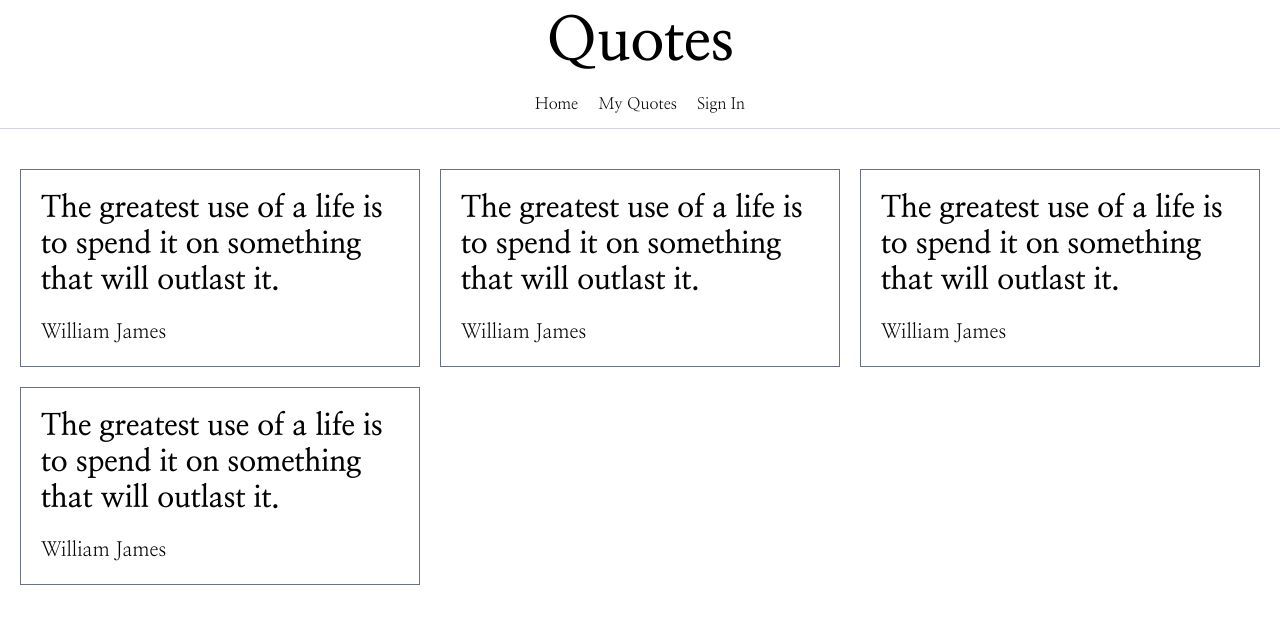
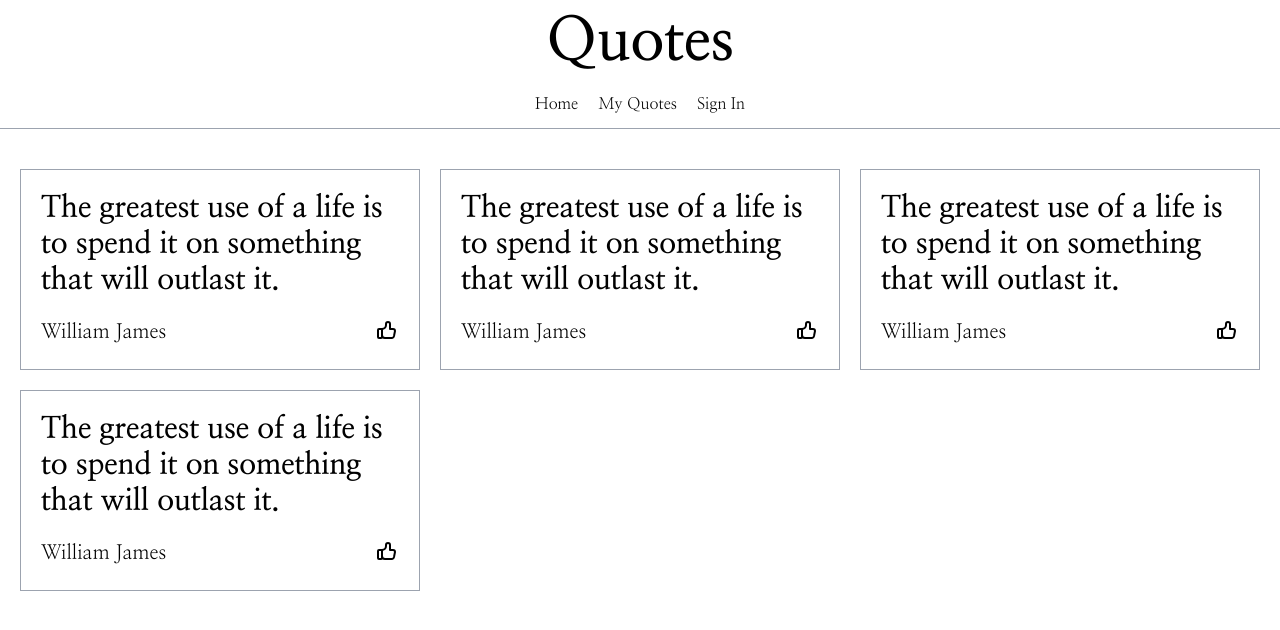
Before and after one commit to zuramai/quotes, a Vue app in the folder frontend/: page / in a window 1280 px wide. Shown: the top 630 px of the page. Built offline with nearby package versions, Linux system fonts and the light colour scheme.

Commit message:
feat: add cardquote

```diff
--- a/frontend/src/components/AppHeader.vue
+++ b/frontend/src/components/AppHeader.vue
@@ -1,5 +1,5 @@
 <template>
-    <header class=" w-full text-center py-3  border-b border-gray-300 mb-10">
+    <header class=" w-full text-center py-3  border-b border-gray-400 mb-10">
         <h1 class="title text-4xl lg:text-6xl mb-5 leading-tight font-bold">Quotes</h1>
 
         <ul class="flex gap-5 justify-center">
--- a/frontend/src/components/CardQuote.vue
+++ b/frontend/src/components/CardQuote.vue
@@ -1,6 +1,18 @@
+<script setup lang="ts">
+const props = defineProps({
+
+})
+</script>
 <template>
-    <div class="card card-quote border border-gray-500 p-5">
+    <div class="card card-quote border border-gray-400 p-5">
         <h3 class="quote text-3xl mb-5 font-bold">The greatest use of a life is to spend it on something that will outlast it.</h3>
-        <p class="quote-author text-xl">William James</p>
+        <div class="flex justify-between">
+            <p class="quote-author text-xl">William James</p>
+            <div class="like">
+                <button>
+                    <svg xmlns="http://www.w3.org/2000/svg" width="24" height="24" viewBox="0 0 24 24"><path fill="none" stroke="currentColor" stroke-linecap="round" stroke-linejoin="round" stroke-width="2" d="M7 11v8a1 1 0 0 1-1 1H4a1 1 0 0 1-1-1v-7a1 1 0 0 1 1-1h3a4 4 0 0 0 4-4V6a2 2 0 0 1 4 0v5h3a2 2 0 0 1 2 2l-1 5a2 3 0 0 1-2 2h-7a3 3 0 0 1-3-3"/></svg>
+                </button>
+            </div>
+        </div>
     </div>
 </template>
```
